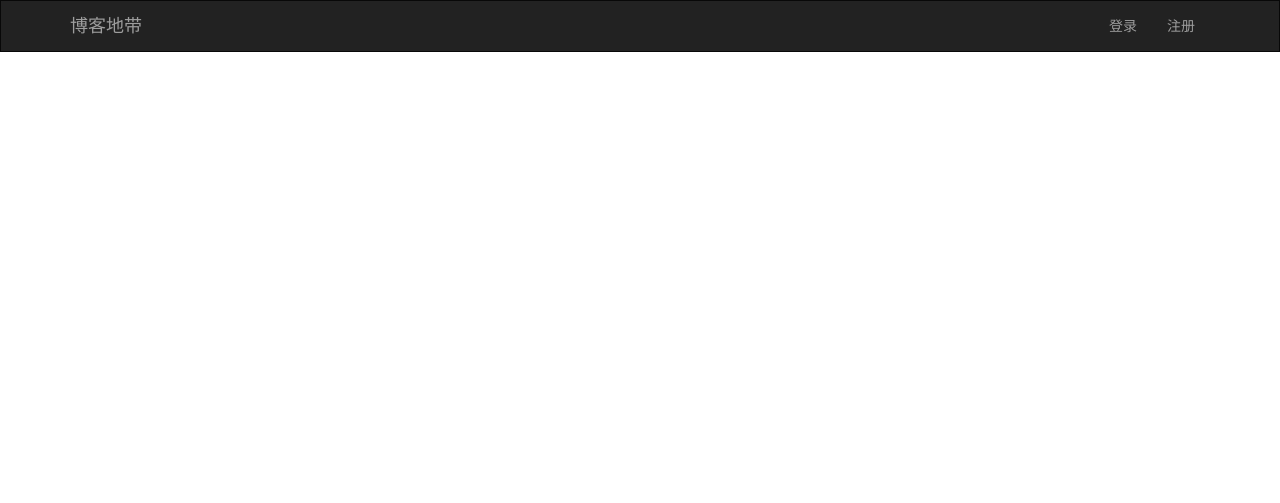
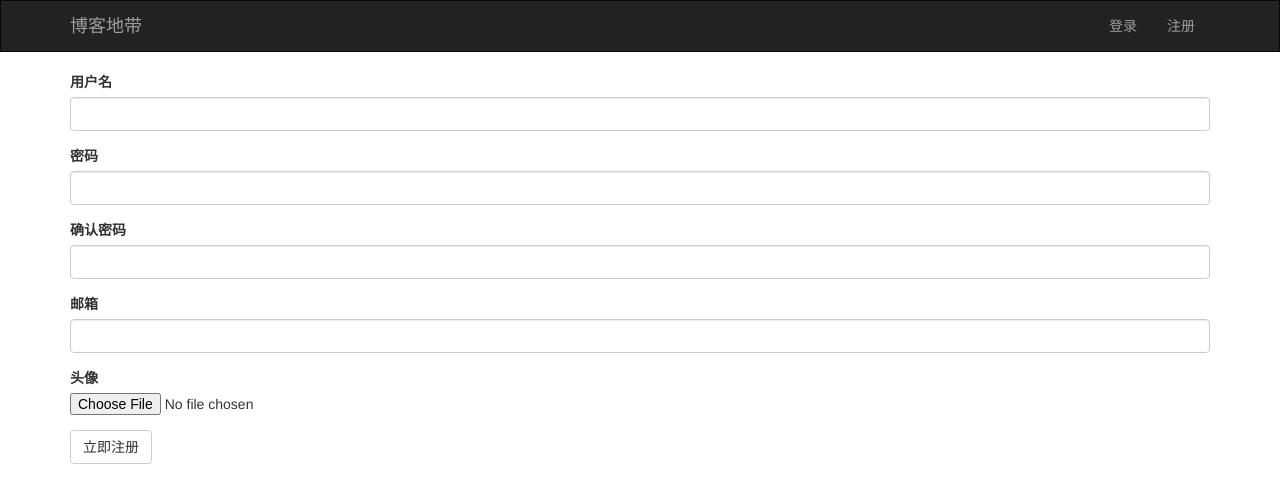
Before and after one commit to YuQibing/Yblog, a Flask app: page /user/register in a window 1280 px wide. Shown: the top 503 px of the page. Run offline with Flask 2, Linux system fonts and the light colour scheme; parts of the project's set-up code (start-up, migrations or seed data) failed here and were passed over; some libraries are stand-ins or nearby versions.

Commit message:
people can register account and add upload icon function

```diff
--- a/app/config.py
+++ b/app/config.py
@@ -14,12 +14,12 @@ class Config:
     SQLALCHEMY_TRACK_MODIFICATIONS = False
     # 设置邮件
     MAIL_SERVER = os.environ.get('MAIL_SERVER') or 'smtp:163.com'
-    AIL_USERNAME = os.environ.get('MAIL_USERNAME') or '18395960686@163.com'
+    MAIL_USERNAME = os.environ.get('MAIL_USERNAME') or '18395960686@163.com'
     MAIL_PASSWORD = os.environ.get('MAIL_PASSWORD') or 'zhangchi1204'
     # 设置图片大小
     MAX_CONTENT_LENGTH = 2 * 1024 * 1024
     # 设置图片路径
-    UPLOADS_DEFAULT_DEST = os.path.join(BASE_DIR, 'static/upload')
+    UPLOADED_PHOTOS_DEST = os.path.join(BASE_DIR, 'static/upload')
 
     @staticmethod
     def init_app(app):
--- a/app/forms/user.py
+++ b/app/forms/user.py
@@ -9,21 +9,21 @@ from app.models import User
 # 定义一个注册类
 class Register(FlaskForm):
     username = StringField('用户名', validators=[DataRequired(), Length(6, 10, message='长度为6到10个字符之间')])
-    password = PasswordField('密码', validators=[DataRequired, Length(6, 10, message='密码必须是6到10位字符')])
-    password_confirm = PasswordField('确认密码', validators=[EqualTo(password, message='两次输入密码不同')])
+    password = PasswordField('密码', validators=[DataRequired(), Length(6, 10, message='密码必须是6到10位字符')])
+    password_confirm = PasswordField('确认密码', validators=[EqualTo('password', message='两次输入密码不同')])
     email = StringField('邮箱', validators=[Email(message='请输入正确到邮箱地址')])
     icon = FileField('头像', validators=[FileRequired('请选择上传的头像'), FileAllowed(photos, message='只能上传图片')])
     submit = SubmitField('立即注册')
 
     # 自定义表单验证
     def validate_username(self, field):
-        user = User.query.filter_by(username=field.username)
+        user = User.query.filter_by(username=field.data)
         if user.first():
             # raise 是引发异常 后面跟error名称
             raise ValidationError('该用户已存在')
 
     def validate_email(self, field):
-        email = User.query.filter_by(email=field.email)
+        email = User.query.filter_by(email=field.data)
         if email.first():
             raise ValidationError('该邮箱已被注册')
 
@@ -37,7 +37,7 @@ class Login(FlaskForm):
 
     # 验证
     def validata_username(self, field):
-        user = User.query.filter_by(username=field.username)
+        user = User.query.filter_by(username=field.data)
         if user.first():
             if user.first().password:
                 return True
--- a/app/models/user.py
+++ b/app/models/user.py
@@ -9,7 +9,7 @@ from flask_login import UserMixin
 from app.extensions import login_manager
 
 
-class User(db.Model):
+class User(db.Model, UserMixin):
     __tablename__ = 'users'
     id = db.Column(db.Integer(), primary_key=True)
     username = db.Column(db.String(20), unique=True)
--- a/app/static/css/login/login.css
+++ b/app/static/css/login/login.css
@@ -1,3 +1,4 @@
-#username{
-    background-color: pink;
+.form_style{
+    width: 400px;
+    height: 40px;
 }
--- /dev/null
+++ b/app/templates/email/activate.html
@@ -0,0 +1,2 @@
+<h1>你好，{{username}}</h1>
+<p>激活账户请点击右边链接<a href="{{url_for('user.activate', token=token, _external=True)}}">激活</a></p>
--- /dev/null
+++ b/app/templates/email/activate.txt
@@ -0,0 +1,2 @@
+你好，{{username}}
+激活账户请点击右边链接 {{url_for('user.activate', token=token, _external=True)}} 激活
--- a/app/templates/user/register.html
+++ b/app/templates/user/register.html
@@ -1,8 +1,33 @@
 {% extends 'common/base.html' %}
-{% block title %}欢迎注册{% endblock %}
+{% block styles %}
+    {{ super() }}
+    <link rel="stylesheet" href="{{ url_for('static', filename='css/login/login.css') }}">
+{% endblock %}
+{% block page_content %}
+        {{ wtf.quick_form(form) }}
+{#    <form method="post" class="form">#}
+{#        {{ form.hidden_tag() }}#}
+{#        <div class="form-group required">#}
+{#            {{ form.username.label(class="control-label") }}#}
+{#            {{ form.username(class="form-control form_style") }}#}
+{#        </div>#}
+{#        <div class="form-group required">#}
+{#            {{ form.password.label(class="control-label") }}#}
+{#            {{ form.password(class="form-control form_style") }}#}
+{#        </div>#}
+{#        <div class="form-group required">#}
+{#            {{ form.password_confirm.label(class="control-label") }}#}
+{#            {{ form.password_confirm(class="form-control form_style") }}#}
+{#        </div>#}
+{#        <div class="form-group required">#}
+{#            {{ form.email.label(class="control-label") }}#}
+{#            {{ form.email(class="form-control form_style") }}#}
+{#        </div>#}
+{#        <div class="form-group required">#}
+{#            {{ form.icon.label() }}#}
+{#            {{ form.icon() }}#}
+{#        </div>#}
+{#        {{ form.submit(class="btn btn-info submit") }}#}
+{#    </form>#}
 
-{% block page_content %}
-    <div class="col-md-4">
-        {{ wtf.quick_form(form)}}
-    </div>
 {% endblock %}
--- a/app/views/user.py
+++ b/app/views/user.py
@@ -1,4 +1,15 @@
+from PIL import Image
 from flask import Blueprint
+from flask import redirect
+from flask import request
+from flask import url_for
+
+from app.email import send_mail
+import os
+import random
+from flask import current_app
+from flask import flash
+from app.extensions import photos, db
 from app.models import User
 from flask import render_template
 from app.forms import Register, Login
@@ -7,13 +18,61 @@ from app.forms import Register, Login
 user = Blueprint('user', __name__)
 
 
-@user.route('/login')
+@user.route('/login', methods=['GET', 'POST'])
 def login():
     form = Login()
+    if form.validate_on_submit():
+        pass
     return render_template('user/login.html', form=form)
 
 
-@user.route('/register')
+@user.route('/register', methods=['GET', 'POST'])
 def register():
     form = Register()
+    if form.validate_on_submit():
+        print('+++++++register+++++++++')
+        username = User.query.filter_by(username=form.username.data).first()
+        email = User.query.filter_by(email=form.email.data).first()
+        if username:
+            flash('该账户已经注册')
+        if email:
+            flash('该邮箱已经绑定，请换一个')
+        # 获取上传文件的后缀
+        suffix = os.path.splitext(form.icon.data.filename)[1]
+        print('suffix++++++++++', suffix)
+        # 生成新的头像名字
+        name = randStr() + suffix
+        photos.save(form.icon.data, name=name)
+        # 在指定路径生成文件
+        pathName = os.path.join(current_app.config['UPLOADED_PHOTOS_DEST'], name)
+        print('++++++pathname', pathName)
+        # 打开文件
+        img = Image.open(pathName)
+        #  设置尺寸
+        img.thumbnail((64, 64))
+        #  保存缩略图
+        img.save(pathName)
+        # 创建用户
+        u = User(username=form.username.data, password=form.password.data, email=form.email.data, icon=name)
+        # 保存数据到数据库
+        db.session.add(u)
+        # 手动提交到数据库
+        db.session.commit()
+        # 发送激活邮件到邮箱
+        token = u.generate_activate_token()
+        send_mail(form.email.data, '账户激活', 'email/activate', token=token, username=form.username.data)
+        flash('激活邮件已发送，请激活')
+        return redirect(url_for('main.index'))
     return render_template('user/register.html', form=form)
+
+
+@user.route('/activate')
+def activate():
+    return '激活成功!'
+
+
+# 生成随机的字符串 用来作为 图片的名字
+def randStr(length=32):
+    baseStr = 'asdfjlkuio12355oywerwer'
+    newStr = ''.join([random.choice(baseStr) for i in range(length)])
+    return newStr
```
Also changed, not shown: app/templates/user/login.html (+18 -9 lines), app/static/upload/aju1e5j23ule5ijeserookklooujwslo.png (added), app/static/upload/s5odof5jos33efrlewo5ei55r2w5i1j1.jpg (added), app/web-dev.sqlite.
